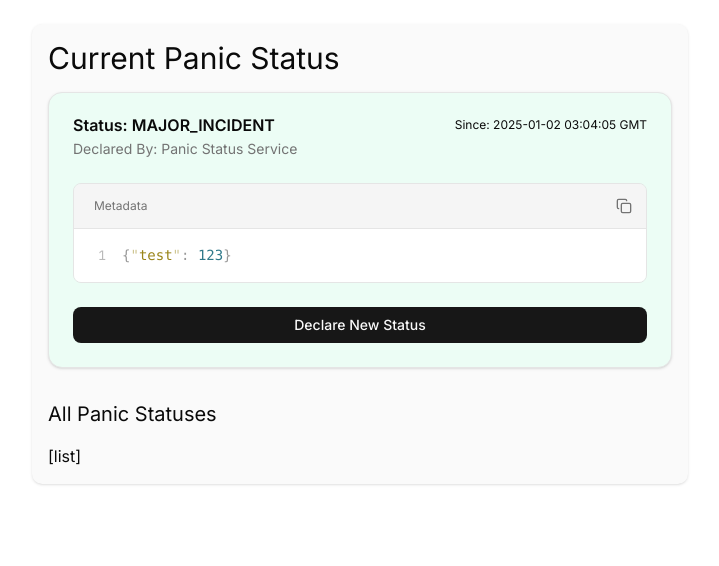
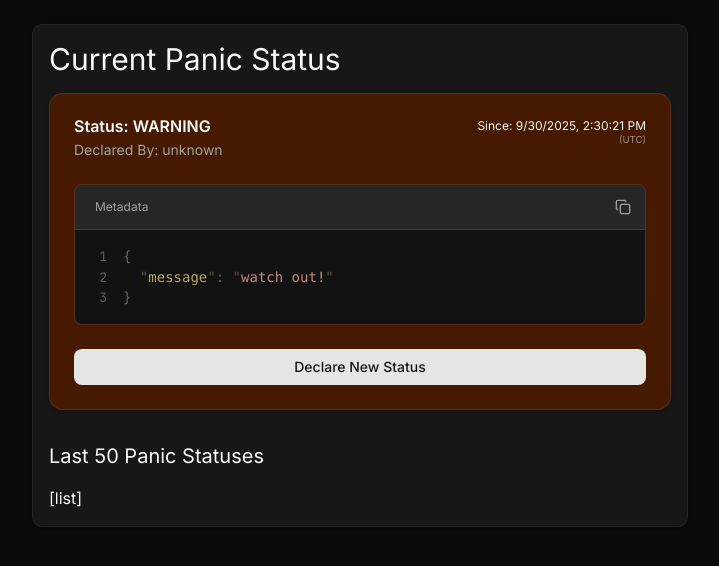
Before and after one commit to g0dkar/spring-panic-button, a Next.js app in the folder src/main/frontend/: page / in a window 1280 px wide. Shown: the top 566 px of the page, without its empty margins (280-999 px from the left). Built offline with nearby package versions, Linux system fonts and the light colour scheme.

Commit message:
feat(admin): More Admin work

```diff
--- a/src/main/frontend/app/layout.tsx
+++ b/src/main/frontend/app/layout.tsx
@@ -20,7 +20,7 @@ const RootLayout = ({children}: Readonly<{ children: React.ReactNode }>) => {
     return <html lang="en">
     <body
         className={cn(interSans.className, interSans.variable, jetbrainsMono.variable, "min-h-screen bg-background font-sans antialiased h-full p-4")}>
-    <ThemeProvider attribute="class" defaultTheme="system" enableSystem>
+    <ThemeProvider attribute="class" defaultTheme="dark">
         {children}
     </ThemeProvider>
     </body>
--- a/src/main/frontend/app/page.tsx
+++ b/src/main/frontend/app/page.tsx
@@ -1,6 +1,6 @@
 "use client"
 
-import React from "react"
+import React, {useEffect, useState} from "react"
 import {Card, CardAction, CardContent, CardDescription, CardFooter, CardHeader, CardTitle} from "@/components/ui/card"
 import {
     BundledLanguage,
@@ -14,26 +14,57 @@ import {
     CodeBlockItem,
 } from "@/components/ui/shadcn-io/code-block"
 import {Button} from "@/components/ui/button"
+import {PanicStatusesVisual} from "@/lib/spb-model"
+
+// @ts-ignore
+const Timestamp = ({timestamp}) => {
+    const date = new Date(timestamp)
+    return <time dateTime={timestamp}>
+        <span>{date.toLocaleString()}</span>
+        <span
+            className="opacity-50 text-[.8em] block text-right">({Intl.DateTimeFormat().resolvedOptions().timeZone})</span>
+    </time>
+}
 
 const HomePage = () => {
-    const code = [
+    const [panicStatus, setPanicStatus] = useState({
+        "status": "WARNING",
+        "metadata": {
+            "message": "watch out!",
+        },
+        "timestamp": "2025-09-30T14:30:21.473565Z",
+        "declared_by": "unknown",
+    })
+
+    const [code, setCode] = useState([
         {
             language: "json",
             filename: "Metadata",
             code: `{"test": 123}`,
         },
-    ]
+    ])
+
+    useEffect(() => {
+        setCode([
+            {
+                language: "json",
+                filename: "Metadata",
+                code: JSON.stringify(panicStatus.metadata, null, 2),
+            },
+        ])
+    }, [panicStatus])
 
     return <section className="relative z-10 flex min-h-svh flex-row w-2xl m-auto">
         <div className="flex flex-1 flex-col p-2">
             <div
                 className="w-full bg-neutral-50 border-neutral-100 rounded-lg shadow dark:border p-4 dark:bg-neutral-900 dark:border-neutral-800">
                 <h1 className="text-3xl pb-4">Current Panic Status</h1>
-                <Card className="bg-emerald-50 dark:bg-emerald-950">
+                <Card className={PanicStatusesVisual[panicStatus.status]}>
                     <CardHeader>
-                        <CardTitle>Status: MAJOR_INCIDENT</CardTitle>
-                        <CardDescription className="text-sm">Declared By: Panic Status Service</CardDescription>
-                        <CardAction className="text-xs">Since: 2025-01-02 03:04:05 GMT</CardAction>
+                        <CardTitle>Status: {panicStatus.status}</CardTitle>
+                        <CardDescription className="text-sm">Declared By: {panicStatus.declared_by}</CardDescription>
+                        <CardAction className="text-xs">Since: <Timestamp
+                            timestamp={panicStatus.timestamp}/></CardAction>
                     </CardHeader>
                     <CardContent>
                         <CodeBlock data={code} defaultValue={code[0].language}>
@@ -66,7 +97,7 @@ const HomePage = () => {
                     </CardFooter>
                 </Card>
 
-                <h2 className="text-xl pt-8 pb-4">All Panic Statuses</h2>
+                <h2 className="text-xl pt-8 pb-4">Last 50 Panic Statuses</h2>
                 <div>[list]</div>
             </div>
         </div>
--- a/src/main/frontend/lib/spb-model.ts
+++ b/src/main/frontend/lib/spb-model.ts
@@ -1,6 +1,13 @@
 import {z} from "zod"
 
 export const PanicStatuses = z.enum(["OK", "WARNING", "OUTAGE", "MAJOR_OUTAGE"])
+
+export const PanicStatusesVisual = {
+    "OK": "bg-emerald-100 dark:bg-emerald-950",
+    "WARNING": "bg-amber-100 dark:bg-amber-950",
+    "OUTAGE": "bg-rose-100 dark:bg-rose-950",
+    "MAJOR_OUTAGE": "bg-red-200 dark:bg-red-800",
+}
 
 export const KeycloakUserSchema = z.object({
     id: z.uuid(),
```
